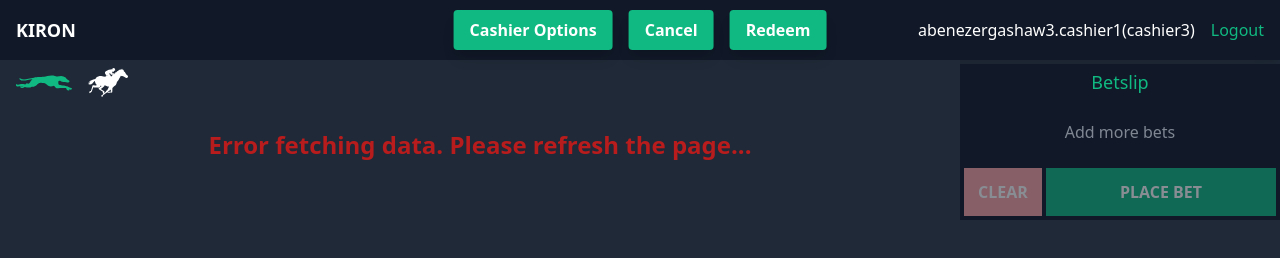
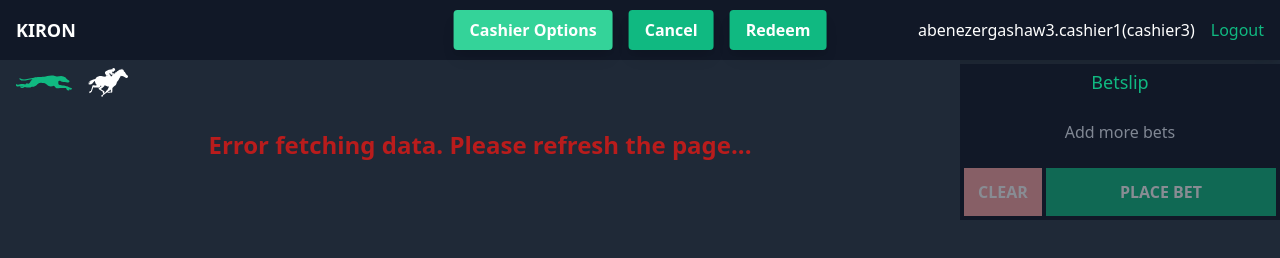
Before and after one commit to Abenezergashaw/dev-online-test, a website: page public/index.html in a window 1280 px wide. Drawn offline with nearby package versions, Linux system fonts and the light colour scheme; no server answers.

Commit message:
minor change

```diff
--- a/public/index.html
+++ b/public/index.html
@@ -243,7 +243,7 @@
 
             <!-- Centered Nav Links -->
             <div class="hidden lg:flex space-x-4 absolute left-1/2 transform -translate-x-1/2">
-                <button class="bg-green-500 text-white font-bold py-2 px-4 rounded shadow-lg hover:bg-green-700"
+                <button class="bg-green-400 text-white font-bold py-2 px-4 rounded shadow-lg hover:bg-green-700"
                     id="open-cashier-modal-btn" data-modal="cashier-option-modal" onclick="fetchBalance(this)">
                     Cashier Options
                 </button>
```
